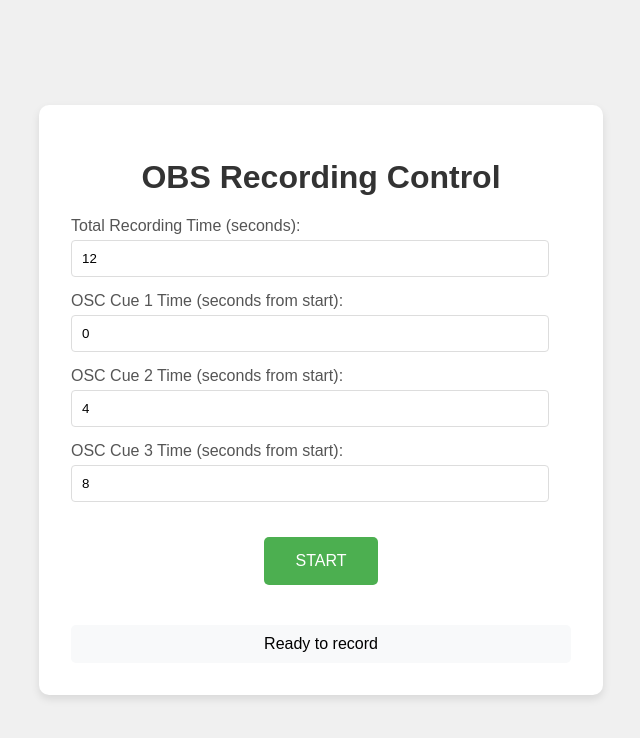
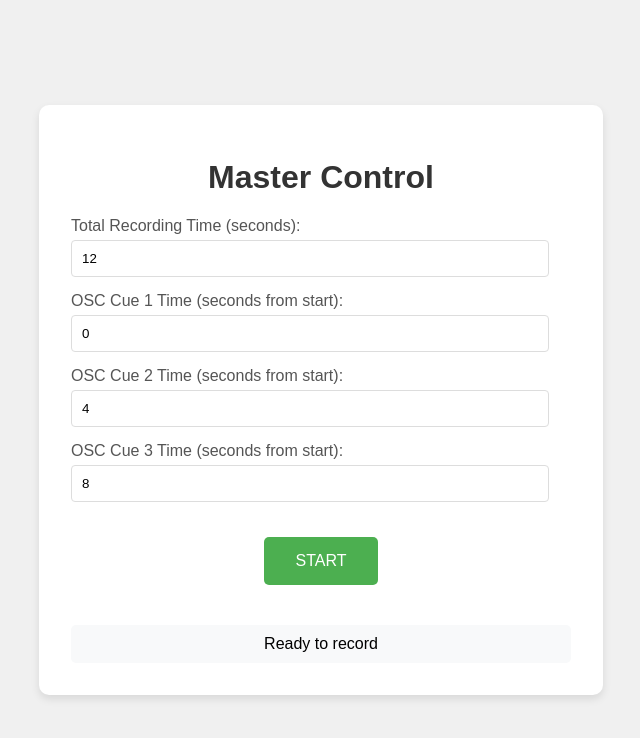
Before and after one commit to MalufVideo/feira-abc, a website: page public/control.html in a window 1280 px wide. Shown: the whole page, without its empty margins (319-959 px from the left). Drawn offline with Linux system fonts and the light colour scheme.

Commit message:
Master control frontend

```diff
--- a/public/control.html
+++ b/public/control.html
@@ -73,7 +73,7 @@
 </head>
 <body>
     <div class="container">
-        <h1>OBS Recording Control</h1>
+        <h1>Master Control</h1>
 
         <div class="form-group">
             <label for="totalRecTime">Total Recording Time (seconds):</label>
```
